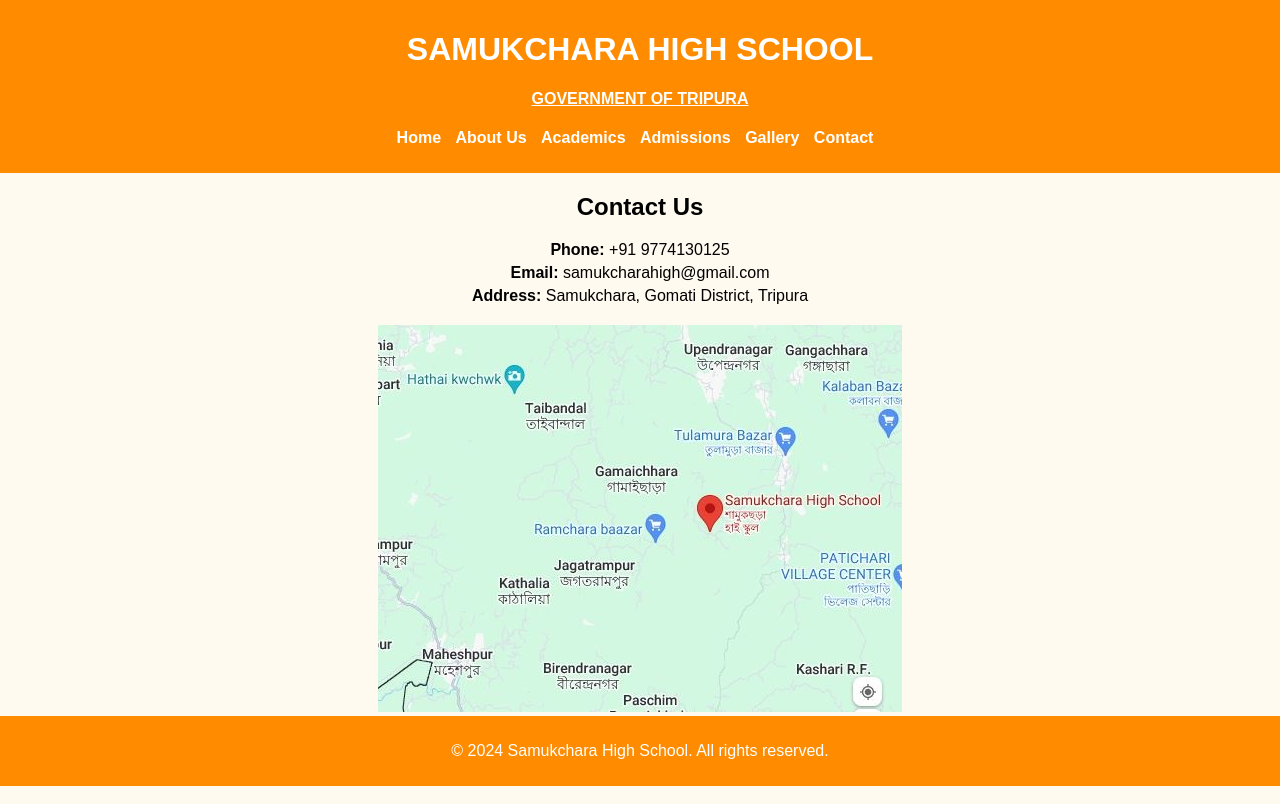
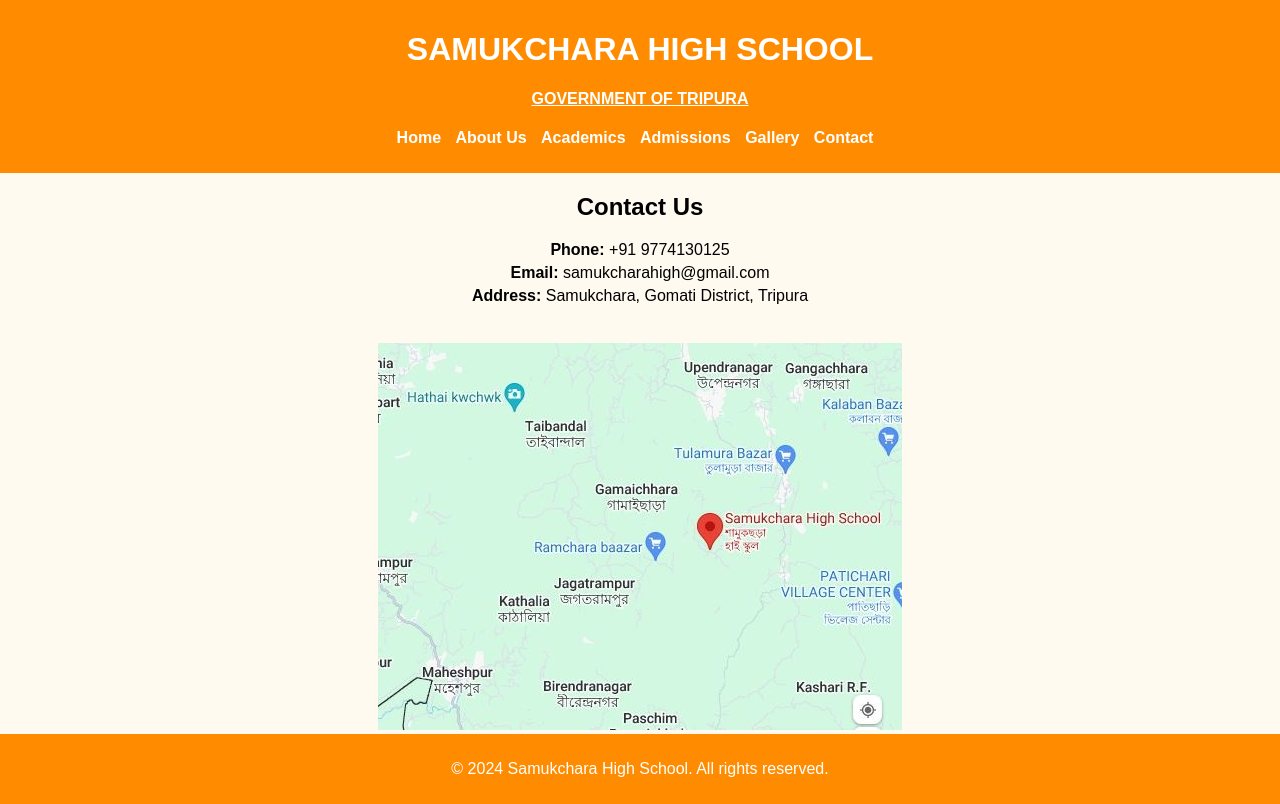
Before and after one commit to KrishanuPodder/smk.com, a plain HTML site: page contact.html in a window 1280 px wide. Drawn offline with Linux system fonts and the light colour scheme.

Commit message:
Update contact.html

```diff
--- a/contact.html
+++ b/contact.html
@@ -44,9 +44,9 @@
                 <p><strong>Email:</strong> samukcharahigh@gmail.com</p>
                 <p><strong>Address:</strong> Samukchara, Gomati District, Tripura</p>
             </div>
-            <div class="map">
+<br/>
                 <img src="gmap.jpeg" alt="Google Map" class="map-image">
-            </div> </center>
+            </center>
         </section>
     </main>
     <footer>
```
